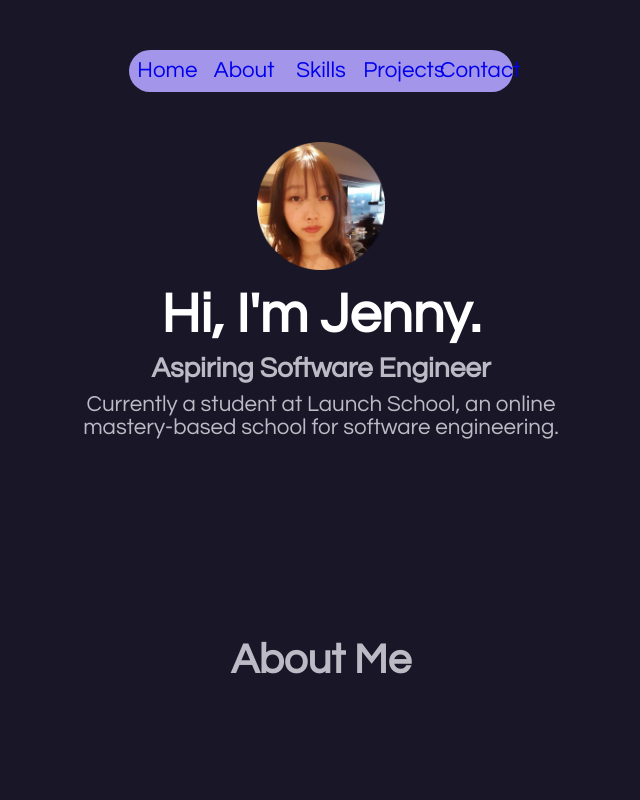
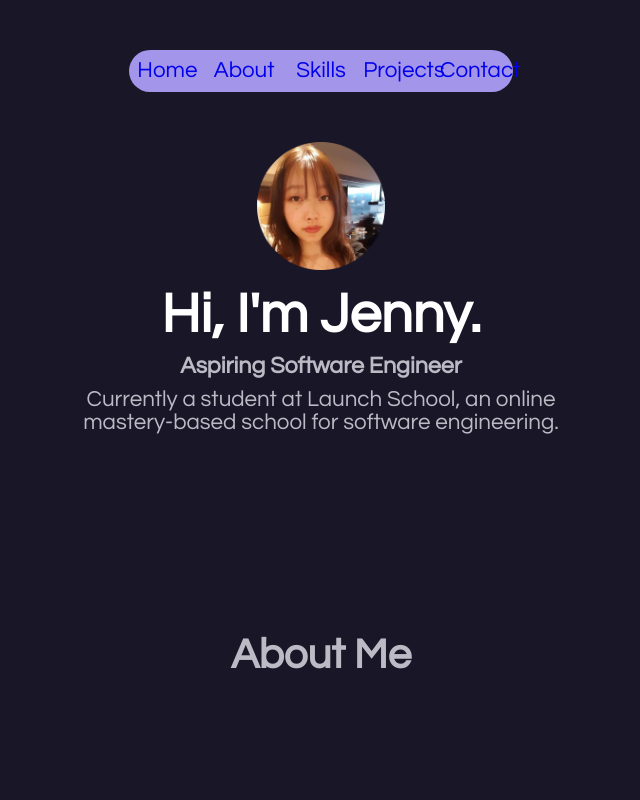
Before and after one commit to jen-wan/jen-wan.github.io, a plain HTML site: page index.html in a window 1280 px wide. Shown: the top 800 px of the page, without its empty margins (319-959 px from the left). Drawn offline with Linux system fonts and the light colour scheme.

Commit message:
quicksand font

```diff
--- a/index.html
+++ b/index.html
@@ -21,7 +21,7 @@
     </figure>
     <header>
       <h1> Hi, I'm Jenny.</h1>
-      <h4>Aspiring Software Engineer</h4>
+      <h5>Aspiring Software Engineer</h5>
       <p>Currently a student at Launch School, an online </p>
       <p>mastery-based school for software engineering.</p>
     </header>
--- a/style.css
+++ b/style.css
@@ -1,7 +1,7 @@
 * {
   margin: 0;
   padding: 0;
-  font-family: Century Gothic, 'Lucida Sans', 'Lucida Sans Regular', 'Lucida Grande', 'Lucida Sans Unicode', Geneva, Verdana, sans-serif;
+  font-family: Quicksand, Century Gothic, sans-serif;
   box-sizing: border-box;
 }
 
@@ -70,7 +70,7 @@ header h1 {
   margin: 10px;
 }
 
-header h4 {
+header h5 {
   margin: 10px;
 }
 
```
